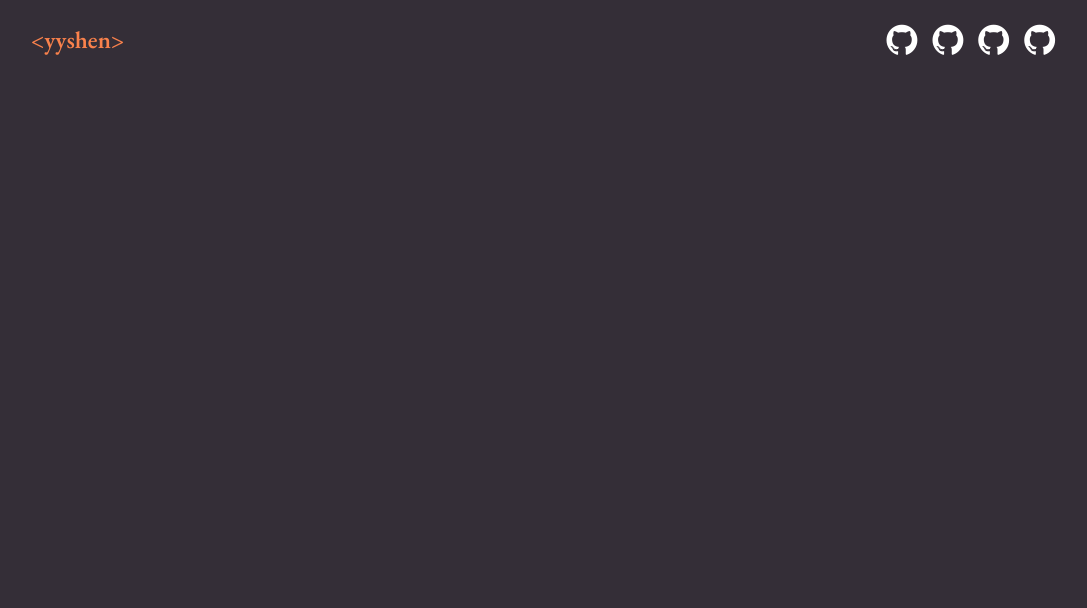
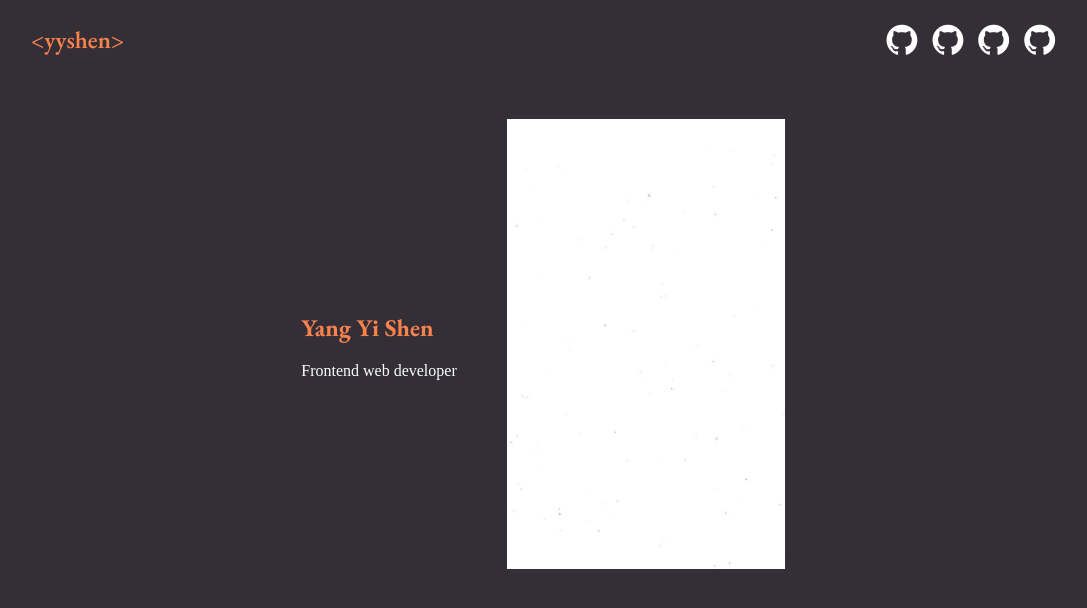
Before and after one commit to Yang-Yi-Shen/personal-website, a Vue app: page / in a window 1280 px wide. Shown: the top 608 px of the page, without its empty margins (97-1184 px from the left). Built offline with nearby package versions, Linux system fonts and the light colour scheme; a web font is replaced by a local one.

Commit message:
feat: created introduction (with blank image)

```diff
--- a/src/components/Introduction.vue
+++ b/src/components/Introduction.vue
@@ -1,5 +1,27 @@
 <script setup></script>
 
-<template></template>
+<template>
+    <section id="introduction">
+        <div class="intro-text">
+            <h1 class="heading">Yang Yi Shen</h1>
+            <p>Frontend web developer</p>
+        </div>
+        <img class="intro-image" src="/src/assets/blank.jpg">
+    </section>
+</template>
 
-<style scoped></style>
+<style scoped>
+#introduction {
+    display: flex;
+    justify-content: center;
+    align-items: center;
+    gap: 50px;
+    padding: 40px 0px 100px;
+}
+
+.intro-image {
+    height: 450px;
+    width: 278px;
+    object-fit: cover;
+}
+</style>
--- a/src/views/Homepage.vue
+++ b/src/views/Homepage.vue
@@ -1,8 +1,10 @@
 <script setup>
+import Introduction from '../components/Introduction.vue'
+import Description from '../components/Description.vue'
 </script>
 
 <template>
   <main>
-
+    <Introduction />
   </main>
 </template>
```
Also changed, not shown: src/assets/blank.jpg (added).
